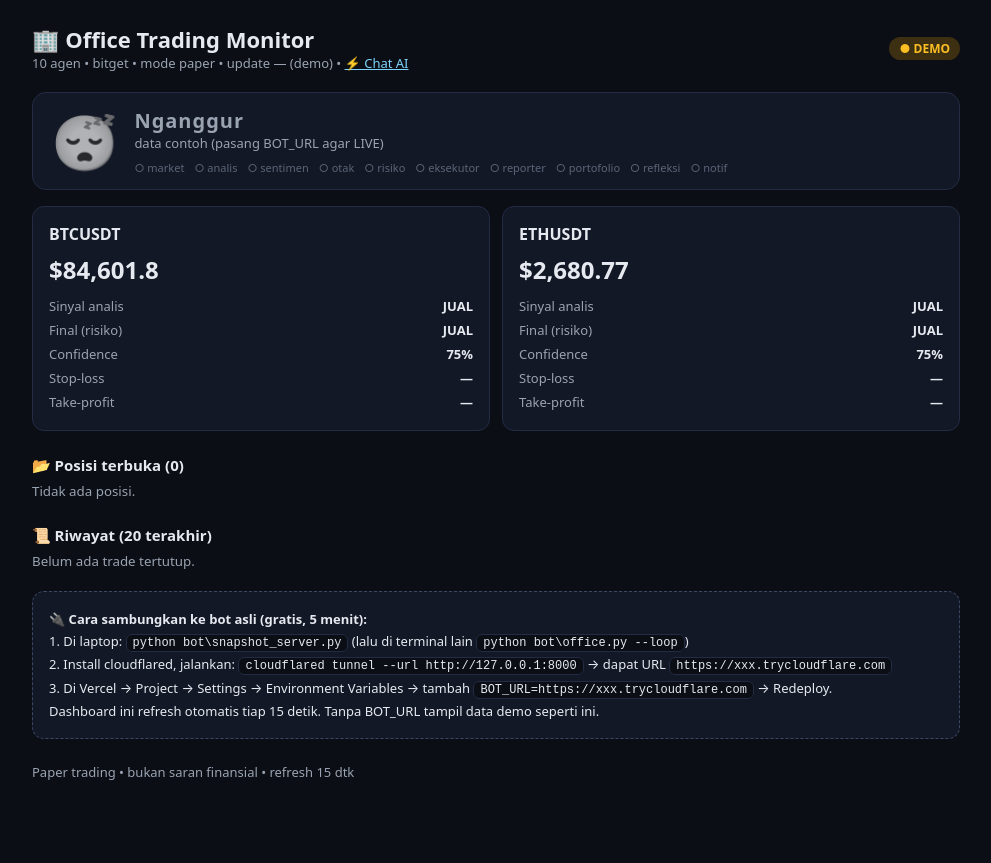
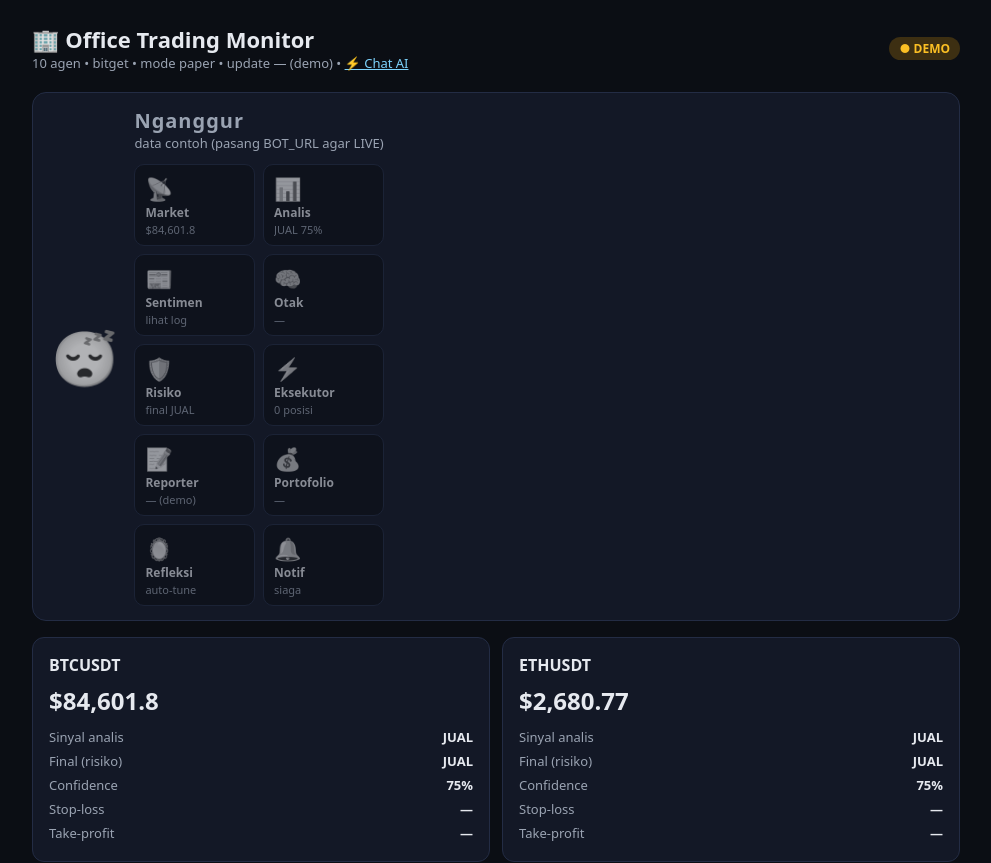
Before and after one commit to aris2151/office-monitor, a Next.js app: page / in a window 1280 px wide. Shown: the top 863 px of the page, without its empty margins (144-1135 px from the left). Built offline with nearby package versions, Linux system fonts and the light colour scheme.

Commit message:
kartu karakter tiap agen + info live

```diff
--- a/app/globals.css
+++ b/app/globals.css
@@ -35,6 +35,16 @@ a { color: #7dd3fc; }
 .status.nganggur .stitle { color: #9aa3b2; }
 .agenbar { display: flex; flex-wrap: wrap; gap: 4px 10px; margin-top: 8px; font-size: 11px; color: #5b6577; }
 .agenbar .on { color: #4ade80; }
+/* --- Kartu karakter tiap agen --- */
+.agens { display: grid; grid-template-columns: repeat(auto-fill, minmax(118px, 1fr)); gap: 8px; margin-top: 12px; }
+.agen { background: #0b0e14; border: 1px solid #232c44; border-radius: 10px; padding: 8px 10px; display: flex; flex-direction: column; gap: 1px; }
+.agen .aemoji { font-size: 22px; }
+.agen .anama { font-size: 12px; font-weight: 700; }
+.agen .ainfo { font-size: 11px; color: #9aa3b2; white-space: nowrap; overflow: hidden; text-overflow: ellipsis; }
+.status.nganggur .agen { opacity: 0.55; }
+.status.nganggur .agen .aemoji { filter: grayscale(1); }
+.status.tugas .agen { border-color: #1d5c3a; }
+.status.tugas .agen .anama { color: #4ade80; }
 /* --- Chat ala-Grok --- */
 .chat { display: flex; height: 100vh; }
 .chat aside { width: 260px; background: #0e1320; border-right: 1px solid #232c44; display: flex; flex-direction: column; padding: 12px; gap: 10px; }
--- a/app/page.tsx
+++ b/app/page.tsx
@@ -15,6 +15,20 @@ function warna(s: string) {
 }
 
 const AGEN = ["market", "analis", "sentimen", "otak", "risiko", "eksekutor", "reporter", "portofolio", "refleksi", "notif"];
+
+type AgenInfo = { id: string; emoji: string; nama: string; peran: string; info: (d: Data) => string };
+const KARAKTER: AgenInfo[] = [
+  { id: "market", emoji: "📡", nama: "Market", peran: "Pencari harga Bitget", info: (d) => d.simbol[0] ? `$${Number(d.simbol[0].harga).toLocaleString("en-US")}` : "—" },
+  { id: "analis", emoji: "📊", nama: "Analis", peran: "EMA + RSI + MACD", info: (d) => d.simbol[0] ? `${d.simbol[0].sinyal} ${((d.simbol[0].confidence ?? 0) * 100).toFixed(0)}%` : "—" },
+  { id: "sentimen", emoji: "📰", nama: "Sentimen", peran: "Fear & Greed", info: () => "lihat log" },
+  { id: "otak", emoji: "🧠", nama: "Otak", peran: "Pengambil keputusan", info: (d) => (d.simbol[0] as any)?.otak ?? "—" },
+  { id: "risiko", emoji: "🛡️", nama: "Risiko", peran: "SL/TP + rem harian", info: (d) => d.simbol[0] ? `final ${d.simbol[0].sinyal_final}` : "—" },
+  { id: "eksekutor", emoji: "⚡", nama: "Eksekutor", peran: "Paper trading", info: (d) => `${Object.keys(d.posisi ?? {}).length} posisi` },
+  { id: "reporter", emoji: "📝", nama: "Reporter", peran: "Log + snapshot", info: (d) => d.waktu },
+  { id: "portofolio", emoji: "💰", nama: "Portofolio", peran: "Ekuitas global", info: (d) => d.portofolio?.ekuitas ? `Rp ${Number(d.portofolio.ekuitas).toLocaleString("id-ID")}` : "—" },
+  { id: "refleksi", emoji: "🪞", nama: "Refleksi", peran: "Belajar tiap 5 siklus", info: () => "auto-tune" },
+  { id: "notif", emoji: "🔔", nama: "Notif", peran: "Telegram BUKA/TUTUP", info: () => "siaga" },
+];
 
 function umurDetik(waktu?: string): number | null {
   if (!waktu) return null;
@@ -88,8 +102,12 @@ export default function Page() {
              umur === null ? "waktu data tak terbaca" :
              `data ${fmtUmur(umur)}${umur >= 300 ? " — basi! cek bot/tunnel" : ""}`}
           </div>
-          <div className="agenbar">{AGEN.map((a) => (
-            <span key={a} className={tugas ? "on" : ""} title={a}>{tugas ? "●" : "○"} {a}</span>
+          <div className="agens">{KARAKTER.map((a) => (
+            <div key={a.id} className={`agen ${tugas ? "on" : ""}`} title={a.peran}>
+              <span className="aemoji">{a.emoji}</span>
+              <span className="anama">{a.nama}</span>
+              <span className="ainfo">{d ? a.info(d) : "…"}</span>
+            </div>
           ))}</div>
         </div>
       </div>
```
